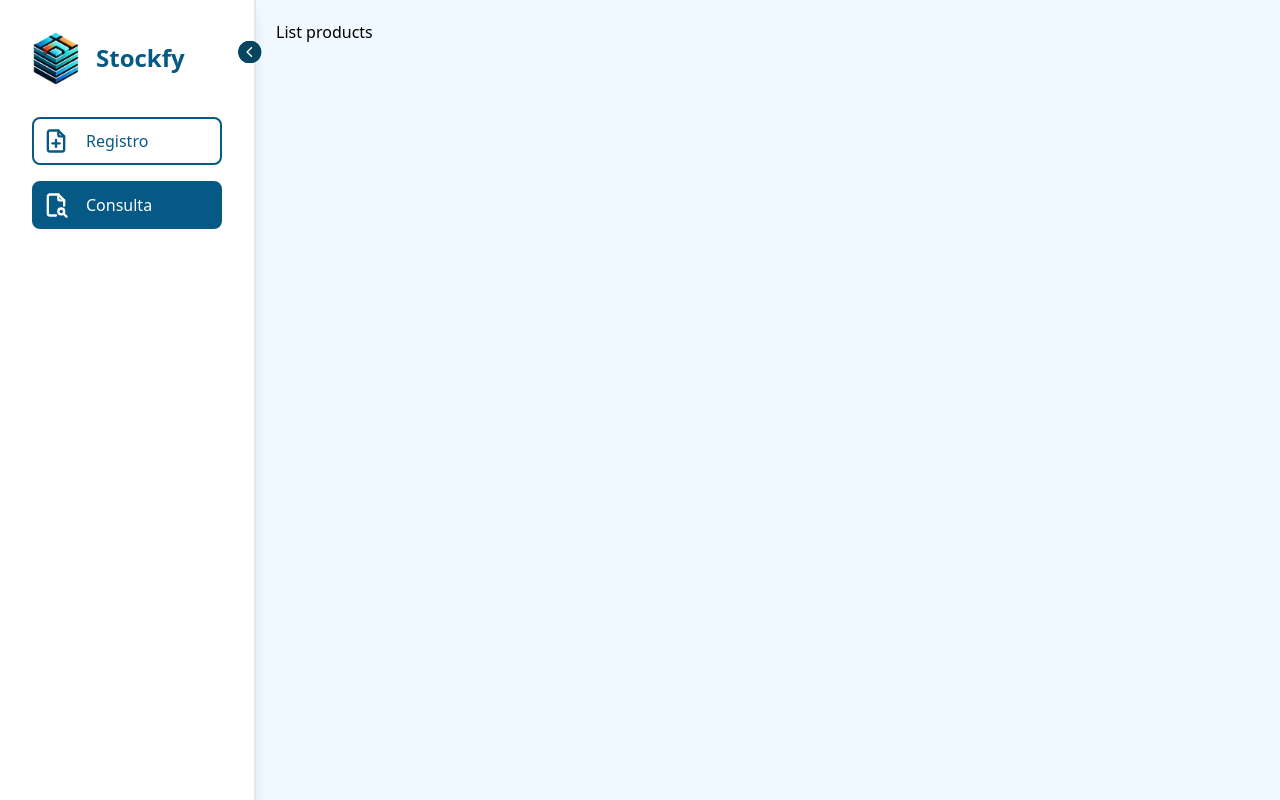
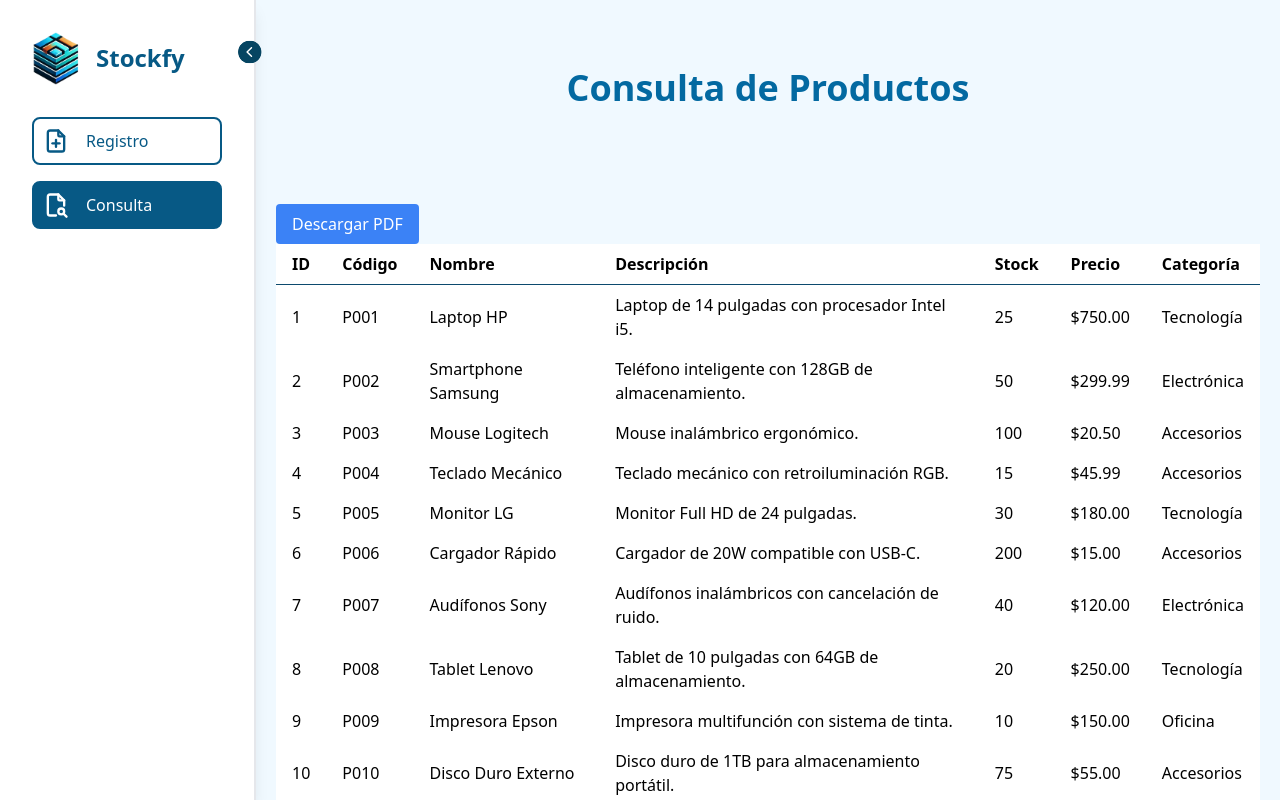
Before and after one commit to estitch/Stockfy, a React (Create React App) app in the folder react-frontend/: page /list-product in a window 1280 px wide. Built offline with nearby package versions, Linux system fonts and the light colour scheme; the HTML template or start-up script is replaced by a standard one.

Commit message:
feat(pdf):📝 Base para generación del pdf de la tabla listo

```diff
--- a/react-frontend/package.json
+++ b/react-frontend/package.json
@@ -9,7 +9,11 @@
     "@testing-library/user-event": "^13.5.0",
     "autoprefixer": "^10.4.20",
     "axios": "^1.7.7",
+    "html2canvas": "^1.4.1",
+    "html2pdf.js": "^0.10.2",
+    "jspdf": "^2.5.2",
     "postcss": "^8.4.49",
+    "prop-types": "^15.8.1",
     "react": "^18.3.1",
     "react-dom": "^18.3.1",
     "react-router-dom": "^7.0.1",
--- a/react-frontend/src/adapter/product-adapter.js
+++ b/react-frontend/src/adapter/product-adapter.js
@@ -1,18 +1,29 @@
 import { productService } from '../services/product-service'
 
-class ProductAdapter{
-  transformedProductData
-  async getTransformedProducts(){
-    try {
-      const response = await productService.getProduct();
-      return response;
-    } catch (error) {
-      console.error('Error al obtener productos:', error);
-      return null;
+class ProductAdapter {
+  transformedProductData(product) {
+    return {
+      id: product.id,
+      code: product.code,
+      name: product.name,
+      description: product.description,
+      stock: product.stock,
+      price: product.price,
+      category: product.category,
     }
   }
 
-  async createProduct(productData){
+  async getTransformedProducts() {
+    try {
+      const response = await productService.getProduct();
+      return response.map(product => this.transformedProductData(product));
+    } catch (error) {
+      console.error('Error al obtener productos:', error);
+      return [];
+    }
+  }
+
+  async createProduct(productData) {
     await productService.createProduct(productData);
   }
 }
--- /dev/null
+++ b/react-frontend/src/components/table.jsx
@@ -0,0 +1,60 @@
+import PropTypes from "prop-types";
+export default function ProductTable({ products }) {
+  return (
+    <div className="bg-white ">
+      <table className=" bg-white min-w-full rounded-xl">
+        <thead className="rounded-xl">
+          <tr>
+            <th className="border-none px-4 py-2 text-left">ID</th>
+            <th className="border-none px-4 py-2 text-left">Código</th>
+            <th className="border-none px-4 py-2 text-left">Nombre</th>
+            <th className="border-none px-4 py-2 text-left">Descripción</th>
+            <th className="border-none px-4 py-2 text-left">Stock</th>
+            <th className="border-none px-4 py-2 text-left">Precio</th>
+            <th className="border-none px-4 py-2 text-left">Categoría</th>
+          </tr>
+        </thead>
+        <tbody  className='rounded-xl border-t p-5 border-sky-900'>
+          {products.length > 0 ? (
+            products.map((product) => (
+              <tr key={product.id} className="hover:bg-gray-50">
+                <td className="px-4 py-2">{product.id}</td>
+                <td className="px-4 py-2">{product.code}</td>
+                <td className="px-4 py-2">{product.name}</td>
+                <td className="px-4 py-2">{product.description}</td>
+                <td className="px-4 py-2">{product.stock}</td>
+                <td className="px-4 py-2">
+                  ${product.price.toFixed(2)}
+                </td>
+                <td className="px-4 py-2">{product.category}</td>
+              </tr>
+            ))
+          ) : (
+            <tr>
+              <td
+                colSpan="7"
+                className="border border-gray-300 px-4 py-2 text-center text-gray-500"
+              >
+                No hay productos disponibles.
+              </td>
+            </tr>
+          )}
+        </tbody>
+      </table>
+    </div>
+  );
+}
+
+ProductTable.propTypes = {
+  products: PropTypes.arrayOf(
+    PropTypes.shape({
+      id: PropTypes.oneOfType([PropTypes.string, PropTypes.number]).isRequired,
+      code: PropTypes.string.isRequired,
+      name: PropTypes.string.isRequired,
+      description: PropTypes.string,
+      stock: PropTypes.oneOfType([PropTypes.string, PropTypes.number]).isRequired,
+      price: PropTypes.number.isRequired,
+      category: PropTypes.string.isRequired,
+    })
+  ).isRequired,
+};
--- /dev/null
+++ b/react-frontend/src/data/products.json
@@ -0,0 +1,128 @@
+[
+  {
+    "id": 1,
+    "code": "P001",
+    "name": "Laptop HP",
+    "description": "Laptop de 14 pulgadas con procesador Intel i5.",
+    "stock": 25,
+    "price": 750.00,
+    "category": "Tecnología"
+  },
+  {
+    "id": 2,
+    "code": "P002",
+    "name": "Smartphone Samsung",
+    "description": "Teléfono inteligente con 128GB de almacenamiento.",
+    "stock": 50,
+    "price": 299.99,
+    "category": "Electrónica"
+  },
+  {
+    "id": 3,
+    "code": "P003",
+    "name": "Mouse Logitech",
+    "description": "Mouse inalámbrico ergonómico.",
+    "stock": 100,
+    "price": 20.50,
+    "category": "Accesorios"
+  },
+  {
+    "id": 4,
+    "code": "P004",
+    "name": "Teclado Mecánico",
+    "description": "Teclado mecánico con retroiluminación RGB.",
+    "stock": 15,
+    "price": 45.99,
+    "category": "Accesorios"
+  },
+  {
+    "id": 5,
+    "code": "P005",
+    "name": "Monitor LG",
+    "description": "Monitor Full HD de 24 pulgadas.",
+    "stock": 30,
+    "price": 180.00,
+    "category": "Tecnología"
+  },
+  {
+    "id": 6,
+    "code": "P006",
+    "name": "Cargador Rápido",
+    "description": "Cargador de 20W compatible con USB-C.",
+    "stock": 200,
+    "price": 15.00,
+    "category": "Accesorios"
+  },
+  {
+    "id": 7,
+    "code": "P007",
+    "name": "Audífonos Sony",
+    "description": "Audífonos inalámbricos con cancelación de ruido.",
+    "stock": 40,
+    "price": 120.00,
+    "category": "Electrónica"
+  },
+  {
+    "id": 8,
+    "code": "P008",
+    "name": "Tablet Lenovo",
+    "description": "Tablet de 10 pulgadas con 64GB de almacenamiento.",
+    "stock": 20,
+    "price": 250.00,
+    "category": "Tecnología"
+  },
+  {
+    "id": 9,
+    "code": "P009",
+    "name": "Impresora Epson",
+    "description": "Impresora multifunción con sistema de tinta.",
+    "stock": 10,
+    "price": 150.00,
+    "category": "Oficina"
+  },
+  {
+    "id": 10,
+    "code": "P010",
+    "name": "Disco Duro Externo",
+    "description": "Disco duro de 1TB para almacenamiento portátil.",
+    "stock": 75,
+    "price": 55.00,
+    "category": "Accesorios"
+  },
+  {
+    "id": 11,
+    "code": "P011",
+    "name": "Silla Gamer",
+    "description": "Silla ergonómica ideal para videojuegos.",
+    "stock": 12,
+    "price": 230.00,
+    "category": "Muebles"
+  },
+  {
+    "id": 12,
+    "code": "P012",
+    "name": "Cámara Web",
+    "description": "Cámara Full HD ideal para videollamadas.",
+    "stock": 35,
+    "price": 40.00,
+    "category": "Electrónica"
+  },
+  {
+    "id": 13,
+    "code": "P013",
+    "name": "Parlante Bluetooth",
+    "description": "Parlante portátil con 10 horas de batería.",
+    "stock": 50,
+    "price": 60.00,
+    "category": "Accesorios"
+  },
+  {
+    "id": 14,
+    "code": "P014",
+    "name": "Router WiFi",
+    "description": "Router de doble banda con alta velocidad.",
+    "stock": 22,
+    "price": 80.00,
+    "category": "Electrónica"
+  }
+]
--- a/react-frontend/src/pages/list-product.jsx
+++ b/react-frontend/src/pages/list-product.jsx
@@ -1,3 +1,77 @@
+import { useCallback, useRef, useEffect, useState } from 'react';
+import { productAdapter } from '../adapter/product-adapter';
+import ProductTable from '../components/table';
+import jsPDF from 'jspdf';
+import html2canvas from 'html2canvas';
 export default function ListProduct() {
-  return(<div>List products</div>)
+  const tableRef = useRef();
+  const [loading, setLoading] = useState(true);
+  const [products, setProducts] = useState([]);
+
+  const exportToPDF = async () => {
+    const reportElement = tableRef.current;
+
+    // Captura el contenido del DOM como imagen
+    const canvas = await html2canvas(reportElement, { scale: 2 });
+    const imgData = canvas.toDataURL('image/png');
+
+    // Configuración del PDF en modo horizontal
+    const pdf = new jsPDF('l', 'mm', 'a4'); // 'l' para landscape
+    const pageWidth = pdf.internal.pageSize.getWidth();
+    const pageHeight = pdf.internal.pageSize.getHeight();
+
+    // Añade el título al PDF antes de incluir la imagen
+    pdf.setFont('Helvetica', 'bold');
+    pdf.setFontSize(20);
+    pdf.text('Reporte de Inventario', pageWidth / 2, 20, { align: 'center' }); // Título centrado
+
+    // Ajusta la imagen debajo del título con márgenes
+    const imgWidth = canvas.width;
+    const imgHeight = canvas.height;
+    const ratio = Math.min(pageWidth / imgWidth, (pageHeight - 30) / imgHeight); // Espacio para el título
+
+    pdf.addImage(imgData, 'PNG', 10, 30, imgWidth * ratio - 20, imgHeight * ratio - 20); // Imagen ajustada
+    pdf.save('reporte-inventario.pdf');
+};
+
+  const fetchProducts = useCallback(async () => {
+    setLoading(true);
+    try {
+      const productsData = await productAdapter.getTransformedProducts();
+      console.log('Productos transformados:', productsData);
+      setProducts(productsData); // Aquí ya no desestructuramos
+    } catch (error) {
+      console.error('Error fetching products:', error);
+      setProducts([]); // Establecemos un array vacío en caso de error
+    } finally {
+      setLoading(false);
+    }
+  }, []);
+
+  useEffect(() => {
+    fetchProducts();
+  }, [fetchProducts]);
+
+  return (
+    <div>
+      {loading ? (
+        <p>Cargando productos...</p>
+      ) : (
+        <>
+        <h1 className="text-sky-700 text-4xl font-bold mb-20 mt-12 text-center">
+        Consulta de Productos
+        </h1>
+        <button
+        onClick={exportToPDF}
+        className="mt-4 px-4 py-2 bg-blue-500 text-white rounded"
+        >
+        Descargar PDF
+        </button>
+        <div  ref={tableRef}>
+          <ProductTable products={products} />
+        </div>
+        </>
+      )}
+    </div>
+  );
 }
--- a/react-frontend/src/services/product-service.js
+++ b/react-frontend/src/services/product-service.js
@@ -1,9 +1,14 @@
 import axios from 'axios';
-
+import productsData from '../data/products.json'
 class ProductService{
 // GET: Obtener lista de productos
   async getProduct() {
-    const url = `${import.meta.env.API_BASE_URL}`
+    return new Promise((resolve) => {
+      setTimeout(() => {
+        resolve(productsData)
+      }, 500)
+    })
+/*     const url = `${import.meta.env.API_BASE_URL}`
     try {
       const response = await axios.get(url, {
         headers: {
@@ -14,7 +19,7 @@
     } catch (error) {
       console.error('Error al obtener productos:', error);
       return null
-    }
+    } */
   };
 
   // POST: Crear un nuevo producto
```
Also changed, not shown: 1 other file (tests, documents, lock files or other folders).
